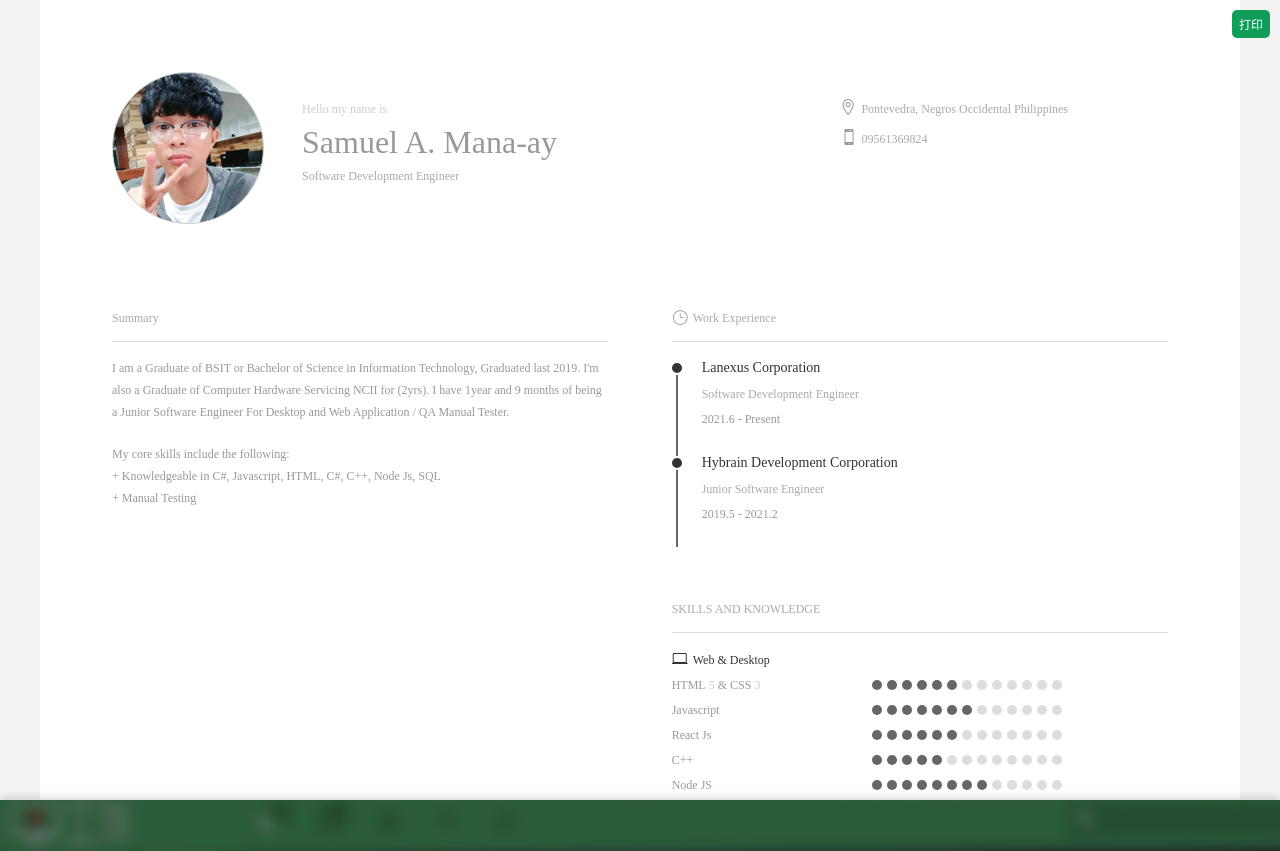
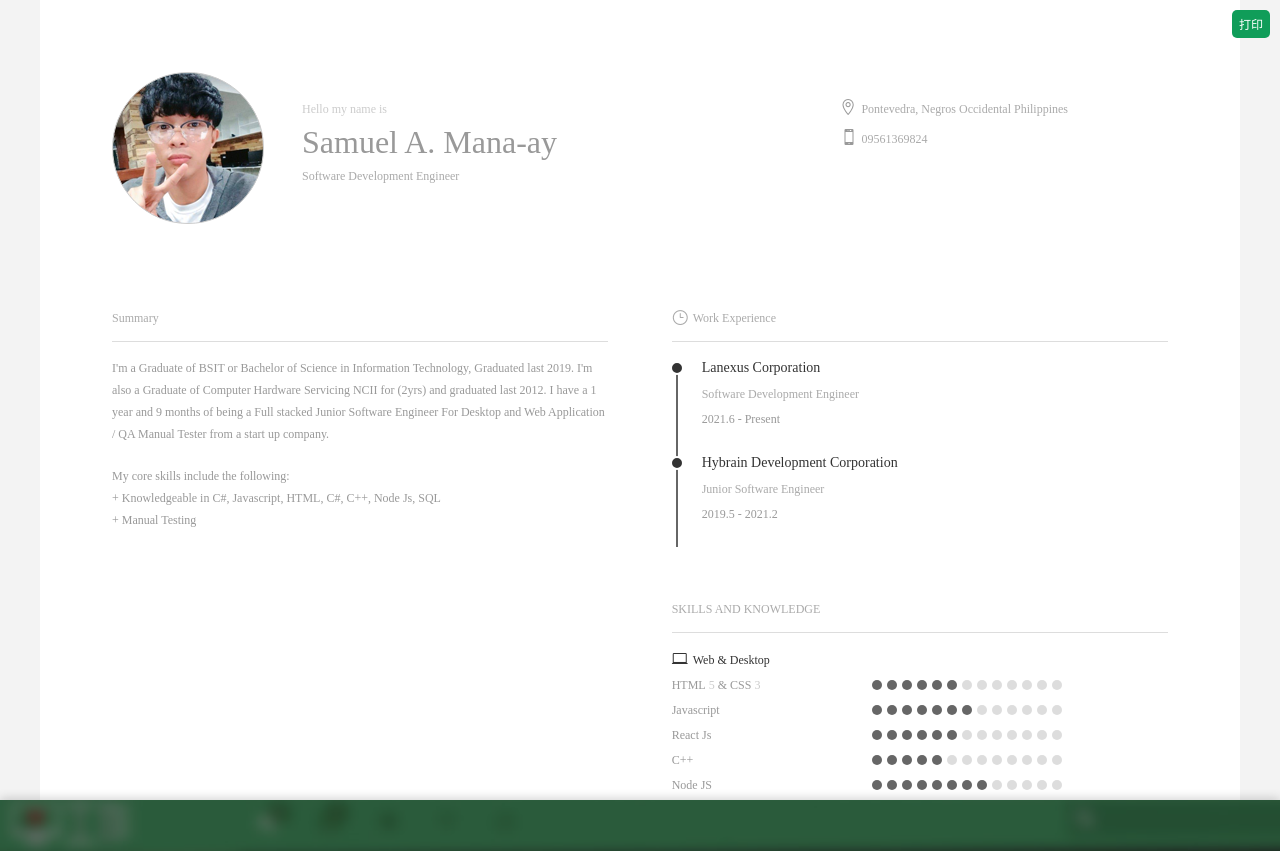
Before and after one commit to Manaaysamuel/Manaaysamuel.github.io, a plain HTML site: page index.html in a window 1280 px wide. Shown: the top 851 px of the page. Drawn offline with Linux system fonts and the light colour scheme.

Commit message:
fix information

```diff
--- a/index.html
+++ b/index.html
@@ -66,7 +66,7 @@
                     <div class="info_area info_left info_content">
 
                         <h5>Summary</h5>
-                        <p class="desc">I am a Graduate of BSIT or Bachelor of Science in Information Technology, Graduated last 2019. I'm also a Graduate of Computer Hardware Servicing NCII for (2yrs). I have 1year and 9 months of being a Junior Software Engineer For Desktop and Web Application / QA Manual Tester.</p>
+                        <p class="desc">I'm a Graduate of BSIT or Bachelor of Science in Information Technology, Graduated last 2019. I'm also a Graduate of Computer Hardware Servicing NCII for (2yrs) and graduated last 2012. I have a 1 year and 9 months of being a Full stacked Junior Software Engineer For Desktop and Web Application / QA Manual Tester from a start up company.</p>
                         <!-- s1~s5 为对应右侧 时间点 -->
                         <p class="desc s1">My core skills include the following:
                             <br>+ Knowledgeable in C#, Javascript, HTML, C#, C++, Node Js, SQL
```
